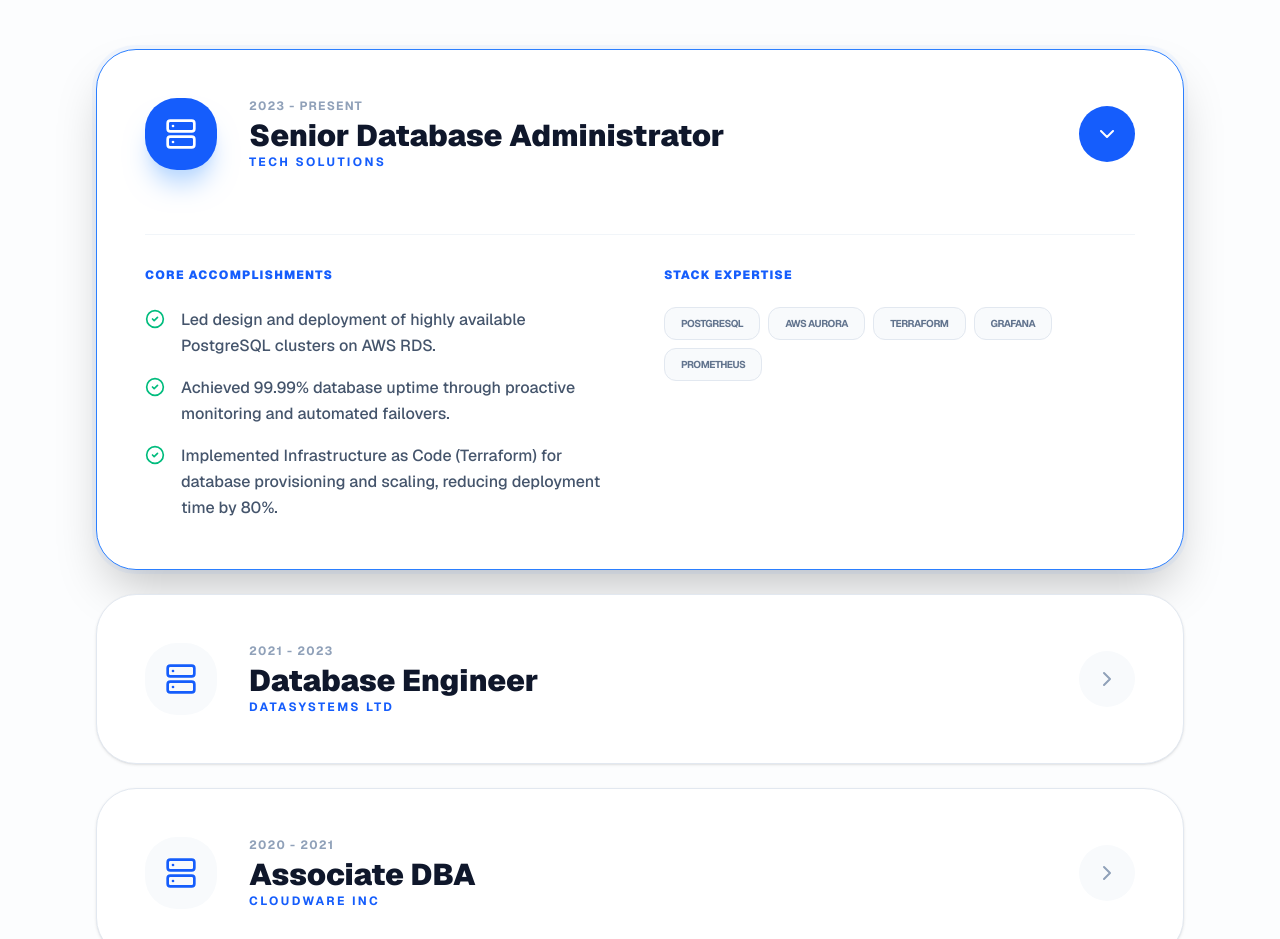
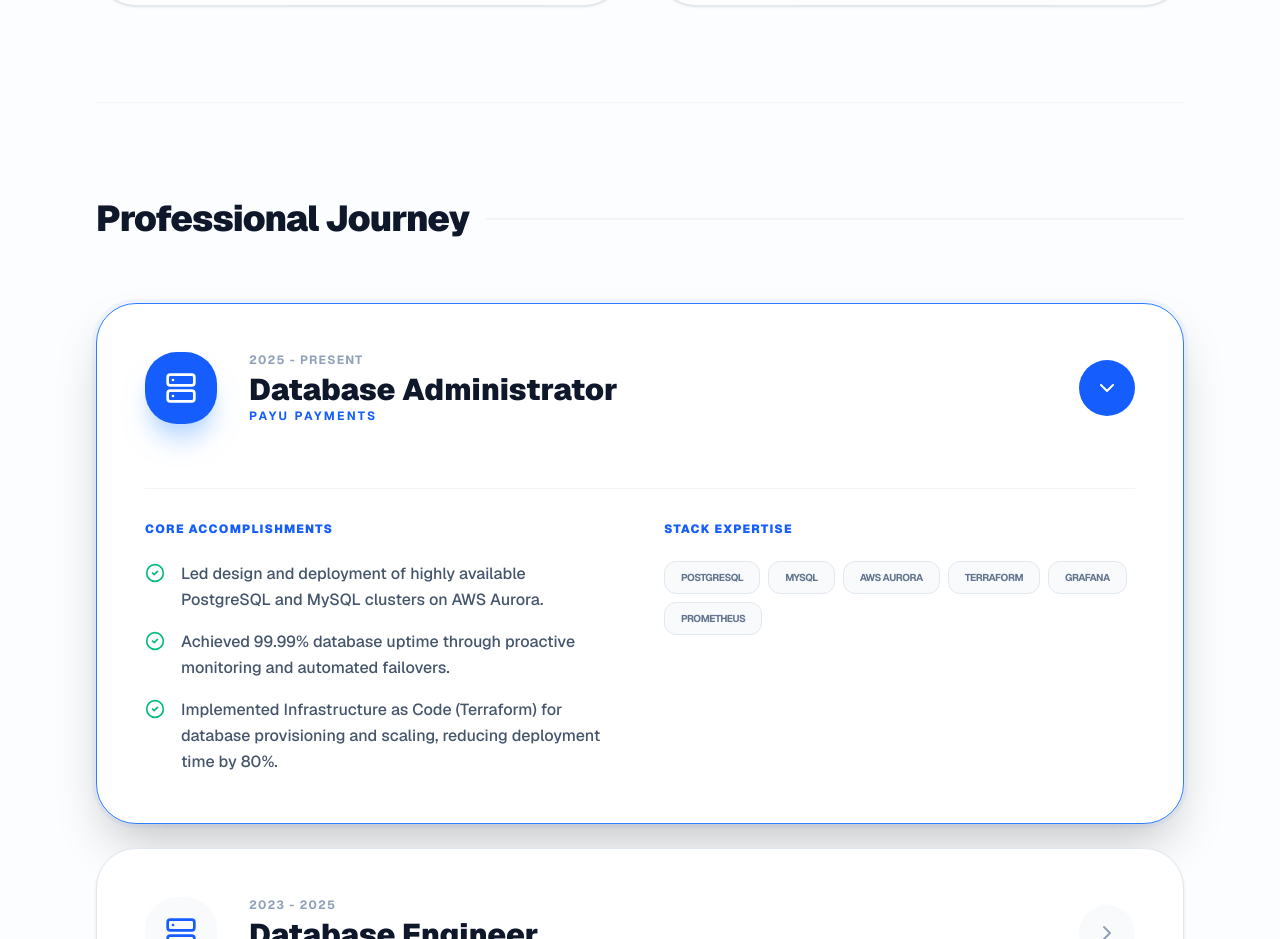
Before and after one commit to dneerajkumar/dneerajkumar.github.io, a Next.js app: page / in a window 1280 px wide. Shown: the part 2609-3548 px from the top of the page. Built offline with nearby package versions, Linux system fonts and the light colour scheme.

Commit message:
Update job roles and project tech stacks

```diff
--- a/app/page.tsx
+++ b/app/page.tsx
@@ -69,23 +69,24 @@ export default function NeerajFinalPortfolio() {
 
   const experiences = [
     {
-      role: "Senior Database Administrator", company: "Tech Solutions", date: "2023 - Present",
-      details: ["Led design and deployment of highly available PostgreSQL clusters on AWS RDS.", "Achieved 99.99% database uptime through proactive monitoring and automated failovers.", "Implemented Infrastructure as Code (Terraform) for database provisioning and scaling, reducing deployment time by 80%."],
-      stack: ["PostgreSQL", "AWS Aurora", "Terraform", "Grafana", "Prometheus"]
+      role: "Database Administrator", company: "PayU Payments", date: "2025 - Present",
+      details: ["Led design and deployment of highly available PostgreSQL and MySQL clusters on AWS Aurora.", "Achieved 99.99% database uptime through proactive monitoring and automated failovers.", "Implemented Infrastructure as Code (Terraform) for database provisioning and scaling, reducing deployment time by 80%."],
+      stack: ["PostgreSQL", "MySQL", "AWS Aurora", "Terraform", "Grafana", "Prometheus"]
     },
     {
-      role: "Database Engineer", company: "DataSystems Ltd", date: "2021 - 2023",
+      role: "Database Engineer", company: "Highradius Pvt. Ltd.", date: "2023 - 2025",
       details: ["Optimized complex SQL queries, reducing average load times by 40% for mission-critical applications.", "Managed large-scale MongoDB sharded clusters, ensuring seamless data distribution and performance.", "Designed and implemented robust Disaster Recovery strategies, including Point-in-Time Recovery (PITR) for all production databases."],
       stack: ["MySQL", "MongoDB", "Python", "Docker", "Kubernetes"]
     },
     {
-      role: "Associate DBA", company: "CloudWare Inc", date: "2020 - 2021",
+      role: "Associate Engineer", company: "Highradius Pvt. Ltd.", date: "2022 - 2023",
       details: ["Performed schema migrations and database upgrades with zero downtime.", "Enhanced database security by implementing IAM policies and VPC hardening.", "Automated daily backup and restoration procedures, ensuring data integrity and availability."],
       stack: ["MySQL", "Linux Admin", "AWS IAM", "Bash Scripting"]
     }
   ];
 
   const skills = [
+    { name: "MySQL", level: 95, icon: <Database size={24}/>, color: "blue" },
     { name: "PostgreSQL", level: 95, icon: <Database size={24}/>, color: "blue" },
     { name: "AWS Services", level: 90, icon: <Cloud size={24}/>, color: "orange" },
     { name: "Terraform", level: 85, icon: <Layers size={24}/>, color: "purple" },
@@ -98,7 +99,7 @@ export default function NeerajFinalPortfolio() {
     {
       title: "Cloud Migration Strategy",
       shortDesc: "Seamless migration of 12TB legacy SQL to AWS Aurora.",
-      techStack: ["AWS RDS", "PostgreSQL", "Python", "Terraform"],
+      techStack: ["AWS Aurora", "MySQL", "Python", "Terraform" ,"AWS DMS"],
       image: 'https://via.placeholder.com/600x400/2563eb/ffffff?text=AWS+Migration', // Placeholder image
       details: {
         problem: "Monolithic on-premise SQL database with scaling limitations and high maintenance cost.",
@@ -109,7 +110,7 @@ export default function NeerajFinalPortfolio() {
     {
       title: "Automated DR Solution",
       shortDesc: "Cross-region disaster recovery for mission-critical data.",
-      techStack: ["AWS RDS", "Terraform", "Lambda", "Python"],
+      techStack: ["AWS Global Database", "Terraform", "Lambda", "Python"],
       image: 'https://via.placeholder.com/600x400/f97316/ffffff?text=DR+Automation',
       details: {
         problem: "Manual DR process, leading to high RTO and potential for human error.",
```
